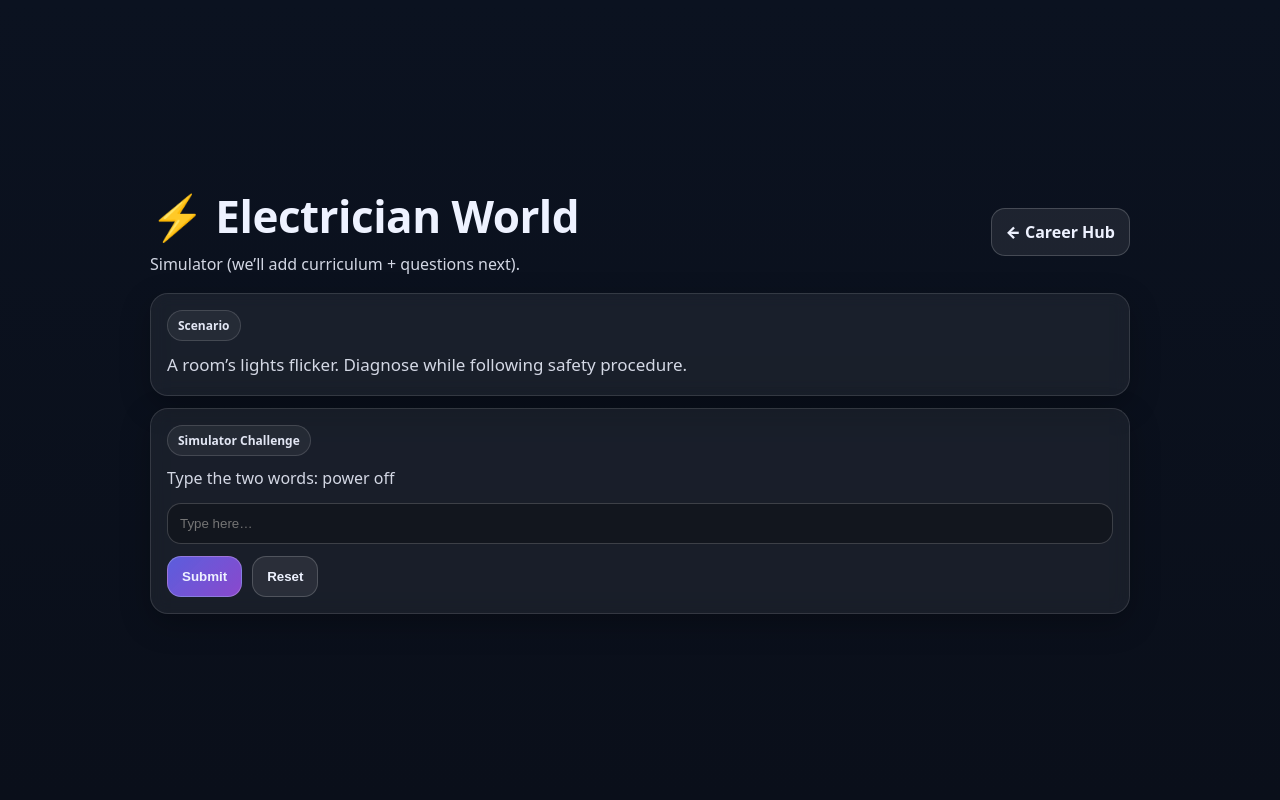
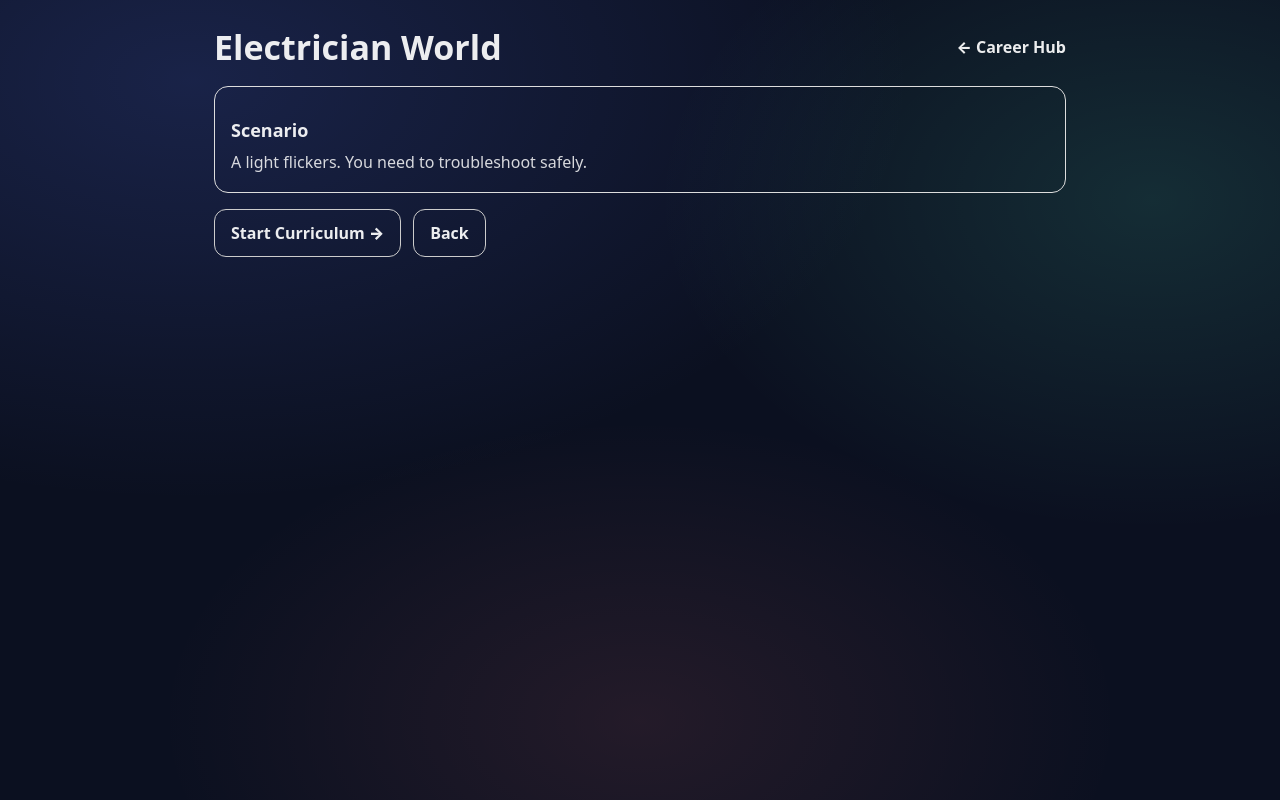
Before and after one commit to tracebowlby09/career-quest, a Next.js app: page /careers/electrician in a window 1280 px wide. Built offline with nearby package versions, Linux system fonts and the light colour scheme.

Commit message:
Fix careers dynamic page notFound + undefined world

```diff
--- a/app/careers/[career]/page.tsx
+++ b/app/careers/[career]/page.tsx
@@ -1,149 +1,72 @@
-"use client";
-
 import Link from "next/link";
 import { notFound } from "next/navigation";
-import { useMemo, useState } from "react";
-import { notFound } from "next/navigation";
-import { addBadge } from "../../lib/progress";
-import { notFound } from "next/navigation";
-import { page, shell, card, topbar, h1, p, btn, btnPrimary, input, tag } from "../../ui/styles";
-
-import { notFound } from "next/navigation";
-type Outcome = "intro" | "success" | "retry";
 
 type World = {
-  id: "software-developer" | "nurse" | "electrician";
+  id: string;
   title: string;
-  icon: string;
   scenario: string;
-  prompt: string;
-  correctAnswer: string;
-  success: string;
-  retry: string;
+  nextHref: string; // where this career goes next
 };
 
 const WORLDS: Record<string, World> = {
-  "software-developer": {
-    id: "software-developer",
+  developer: {
+    id: "developer",
     title: "Software Developer",
-    icon: "💻",
-    scenario: "A feature is failing right before release. Confirm the correct UI label and ship the fix.",
-    prompt: "Type the word: start",
-    correctAnswer: "start",
-    success: "Fix shipped. Badge earned: 💻 Software Developer",
-    retry: "Not quite. Re-read the prompt and try again.",
+    scenario: "Your app crashes on launch. You need to diagnose the issue fast.",
+    nextHref: "/curriculum/developer/simulator",
   },
   nurse: {
     id: "nurse",
     title: "Nurse",
-    icon: "🩺",
-    scenario: "Two patients need attention. Choose the safest first action and communicate clearly.",
-    prompt: "Type the word: assess",
-    correctAnswer: "assess",
-    success: "Good call. Badge earned: 🩺 Nurse",
-    retry: "Try again—focus on the safest first action.",
+    scenario: "A patient is dizzy and weak. You must prioritize safe first steps.",
+    nextHref: "/curriculum/nurse/simulator",
   },
   electrician: {
     id: "electrician",
     title: "Electrician",
-    icon: "⚡",
-    scenario: "A room’s lights flicker. Diagnose while following safety procedure.",
-    prompt: "Type the two words: power off",
-    correctAnswer: "power off",
-    success: "Safety first. Badge earned: ⚡ Electrician",
-    retry: "Try again—start with safety.",
+    scenario: "A light flickers. You need to troubleshoot safely.",
+    nextHref: "/curriculum/electrician/simulator",
   },
 };
 
-export default function CareerWorld({ params }: { params: { career?: string } }) {
-  const world = useMemo(() => (params?.career ? WORLDS[params.career] : undefined), [params?.career]);
-  if (!world) notFound();
-  const [outcome, setOutcome] = useState<Outcome>("intro");
-  const [answer, setAnswer] = useState("");
+export default function CareerPage({ params }: { params: { career: string } }) {
+  const world = WORLDS[params.career];
 
   if (!world) {
-    return (
-      <main style={page}>
-        <div style={shell}>
-          <div style={card}>
-            <h1 style={h1}>Career not found</h1>
-            <p style={{ ...p, marginTop: 10 }}>
-              Requested: {params?.career ? params.career : "(empty)"} — go back and choose a world.
-            </p>
-            <div style={{ marginTop: 14 }}>
-              <Link href="/careers" style={btn}>← Back to Career Hub</Link>
-            </div>
-          </div>
-        </div>
-      </main>
-    );
-  }
-
-  function submit() {
-    const ok = answer.trim().toLowerCase() === world.correctAnswer.trim().toLowerCase();
-    setOutcome(ok ? "success" : "retry");
-    if (ok) addBadge(world.id);
+    notFound();
   }
 
   return (
-    <main style={page}>
-      <div style={shell}>
-        <div style={topbar}>
-          <div>
-            <h1 style={h1}>
-              {world.icon} {world.title} World
-            </h1>
-            <p style={{ ...p, marginTop: 6 }}>Simulator (we’ll add curriculum + questions next).</p>
-          </div>
-          <Link href="/careers" style={btn}>← Career Hub</Link>
-        </div>
+    <main style={{ minHeight: "100vh", padding: 24, maxWidth: 900, margin: "0 auto" }}>
+      <header style={{ display: "flex", justifyContent: "space-between", gap: 12, flexWrap: "wrap" }}>
+        <h1 style={{ fontSize: 34, margin: 0 }}>{world.title} World</h1>
+        <Link href="/careers" style={{ alignSelf: "center", fontWeight: 800, textDecoration: "none" }}>
+          ← Career Hub
+        </Link>
+      </header>
 
-        <div style={{ ...card, marginBottom: 12 }}>
-          <span style={tag}>Scenario</span>
-          <p style={{ ...p, marginTop: 10, fontSize: 17 }}>{world.scenario}</p>
-        </div>
+      <section style={{ marginTop: 16, border: "1px solid #ddd", borderRadius: 14, padding: 16 }}>
+        <h2 style={{ fontSize: 18, marginBottom: 8 }}>Scenario</h2>
+        <p style={{ lineHeight: 1.6, opacity: 0.9, margin: 0 }}>{world.scenario}</p>
+      </section>
 
-        <div style={card}>
-          <span style={tag}>Simulator Challenge</span>
-          <p style={{ ...p, marginTop: 10 }}>{world.prompt}</p>
+      <div style={{ marginTop: 16, display: "flex", gap: 12, flexWrap: "wrap" }}>
+        <Link
+          href={world.nextHref}
+          style={{
+            padding: "12px 16px",
+            borderRadius: 12,
+            border: "1px solid #ccc",
+            textDecoration: "none",
+            fontWeight: 900,
+          }}
+        >
+          Start Curriculum →
+        </Link>
 
-          <div style={{ marginTop: 12 }}>
-            <input
-              style={input}
-              value={answer}
-              onChange={(e) => setAnswer(e.target.value)}
-              placeholder="Type here…"
-              aria-label="Answer"
-            />
-          </div>
-
-          <div style={{ display: "flex", gap: 10, flexWrap: "wrap", marginTop: 12 }}>
-            <button onClick={submit} style={btnPrimary}>Submit</button>
-            <button
-              onClick={() => {
-                setAnswer("");
-                setOutcome("intro");
-              }}
-              style={btn}
-            >
-              Reset
-            </button>
-          </div>
-        </div>
-
-        {outcome !== "intro" && (
-          <div style={{ ...card, marginTop: 12 }}>
-            <span style={tag}>{outcome === "success" ? "✅ Success" : "🔁 Try Again"}</span>
-            <p style={{ ...p, marginTop: 10, fontSize: 17 }}>
-              {outcome === "success" ? world.success : world.retry}
-            </p>
-            {outcome === "success" && (
-              <div style={{ marginTop: 12 }}>
-                <Link href="/careers" style={btn}>Back to Hub →</Link>
-              </div>
-            )}
-          </div>
-        )}
+        <Link href="/careers" style={{ padding: "12px 16px", borderRadius: 12, border: "1px solid #ccc", textDecoration: "none", fontWeight: 900 }}>
+          Back
+        </Link>
       </div>
     </main>
   );
```
